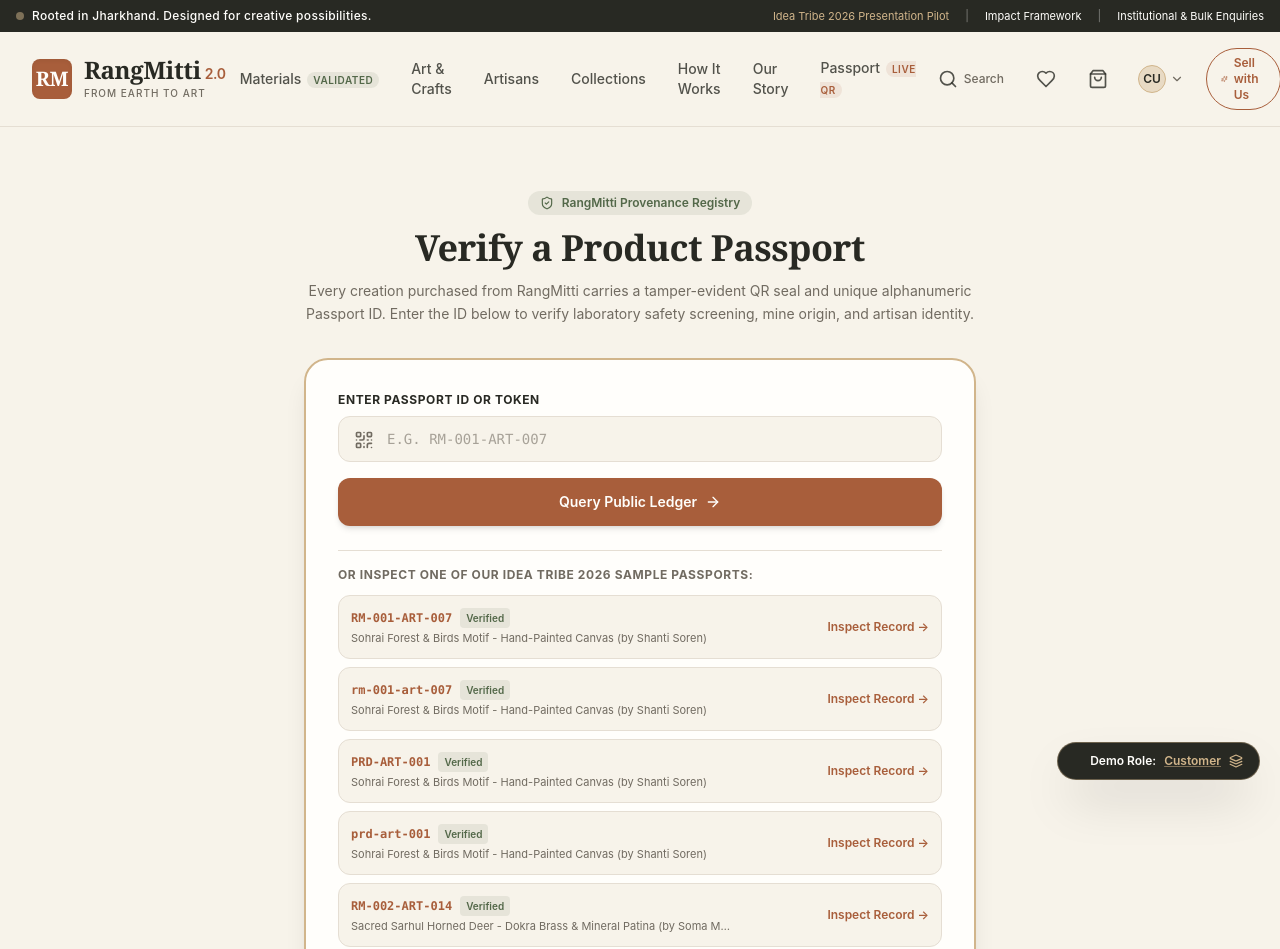
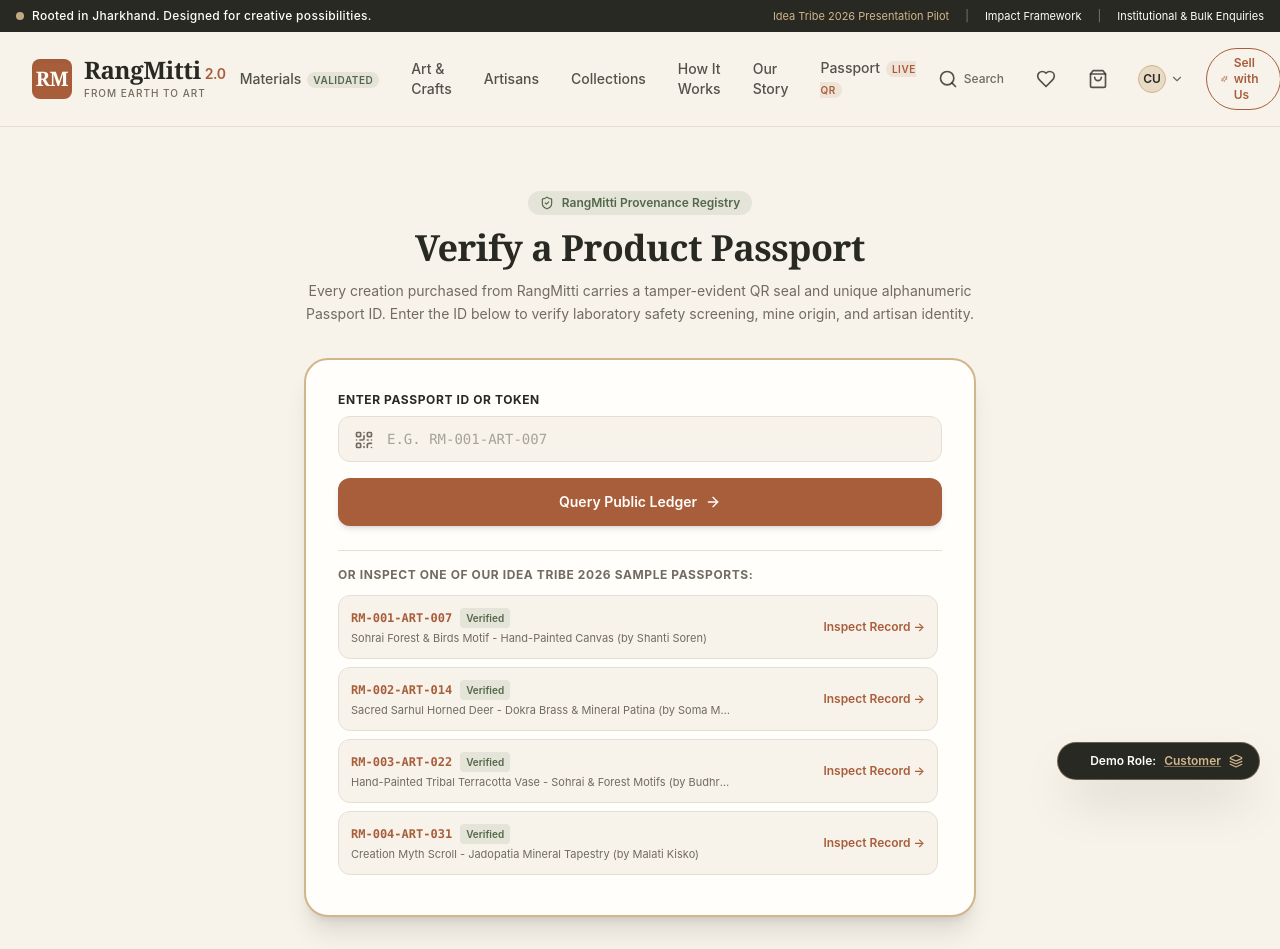
Before and after one commit to why-nehaa/rangmatti-web-platform, a Next.js app: page /passport/verify in a window 1280 px wide. Shown: the top 949 px of the page. Built offline with nearby package versions, Linux system fonts and the light colour scheme.

Commit message:
Change samplePassports to canonicalPassports
Updated the import from samplePassports to canonicalPassports and modified the rendering logic to use canonicalPassports.

```diff
--- a/src/app/passport/verify/page.tsx
+++ b/src/app/passport/verify/page.tsx
@@ -3,7 +3,7 @@
 import React, { useState } from 'react';
 import Link from 'next/link';
 import { useRouter } from 'next/navigation';
-import { samplePassports } from '@/data/passports';
+import { canonicalPassports } from '@/data/passports';
 import {
   ShieldCheck,
   QrCode,
@@ -90,9 +90,9 @@
             <p className="text-xs font-bold uppercase tracking-wider text-secondary">
               Or Inspect One of Our Idea Tribe 2026 Sample Passports:
             </p>
-            <div className="space-y-2">
-              {Object.keys(samplePassports).map((id) => {
-                const item = samplePassports[id];
+            <div className="space-y-2 max-h-72 overflow-y-auto pr-1">
+              {Object.keys(canonicalPassports).map((id) => {
+                const item = canonicalPassports[id];
                 return (
                   <Link
                     key={id}
```
